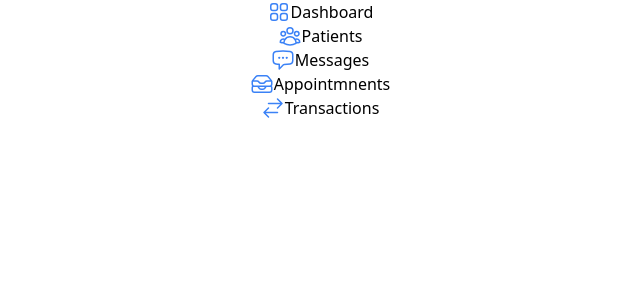
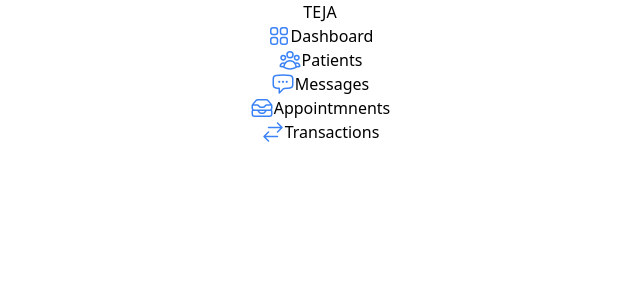
Before and after one commit to lourduteja/git-learning, a React (Create React App) app: page / in a window 1280 px wide. Shown: the top 300 px of the page, without its empty margins (320-960 px from the left). Built offline with nearby package versions, Linux system fonts and the light colour scheme.

Commit message:
added user name

```diff
--- a/src/components/Sidebar/index.jsx
+++ b/src/components/Sidebar/index.jsx
@@ -1,7 +1,11 @@
-import { Squares2X2Icon, UserGroupIcon, ChatBubbleLeftEllipsisIcon, InboxStackIcon, ArrowsRightLeftIcon } from '@heroicons/react/24/outline'
+import { computerdesktop, Squares2X2Icon, UserGroupIcon, ChatBubbleLeftEllipsisIcon, InboxStackIcon, ArrowsRightLeftIcon } from '@heroicons/react/24/outline'
 
 const Sidebar = () => {
     const menuItems = [
+        {
+            title: 'TEJA',
+            Icon: computerdesktop
+        },
     {
         title: 'Dashboard',
         Icon: Squares2X2Icon
```
